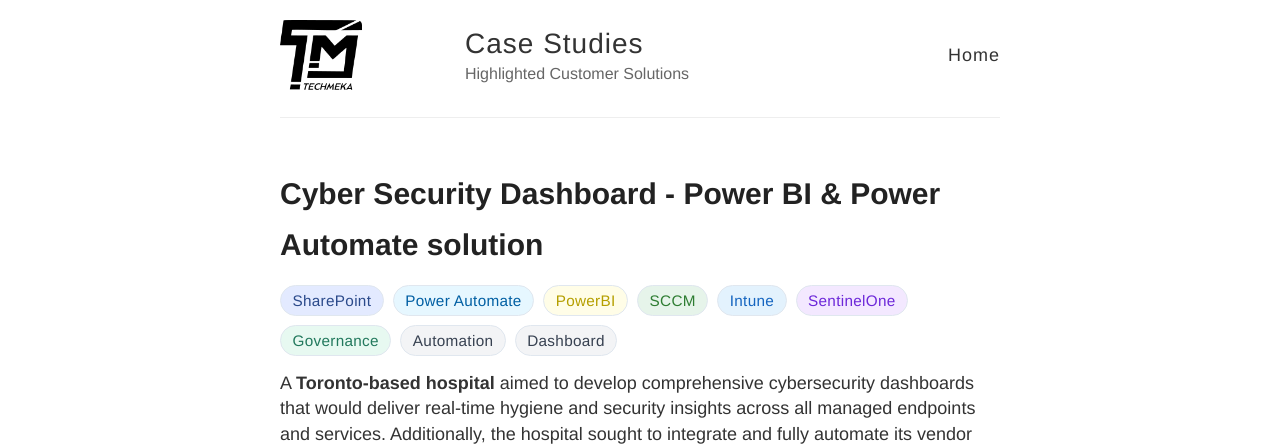
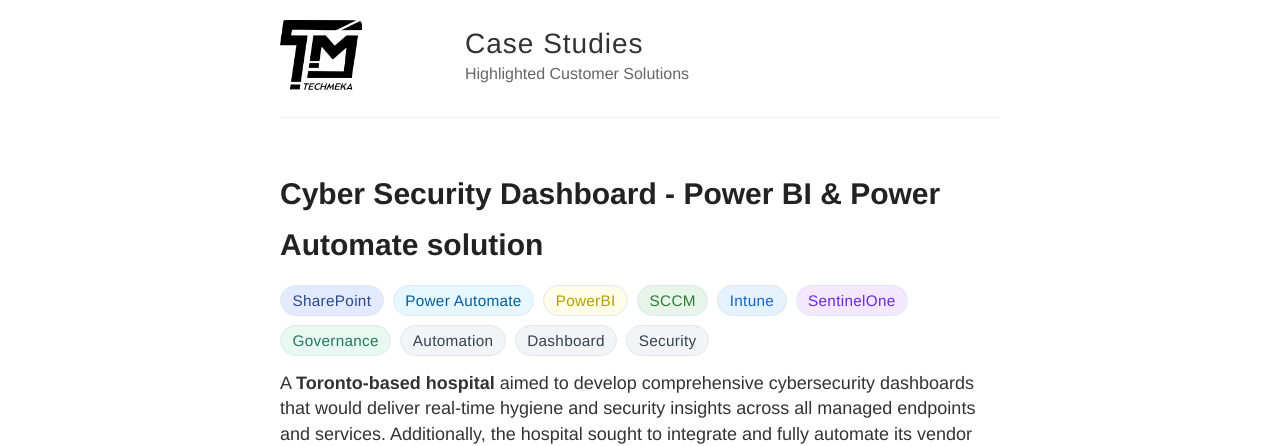
Before and after one commit to Techmeka/blog, a Jekyll site: the page built from _posts/2024-02-01-Cyber-Security-Dashboard.md, in a window 1280 px wide. Shown: the top 446 px of the page. Built offline with Jekyll 4.4.1, drawn with Linux system fonts in a browser that asks for light colours.

Commit message:
new updates

```diff
--- a/_layouts/default.html
+++ b/_layouts/default.html
@@ -28,7 +28,7 @@
             <p class="site-description">{{ site.description }}</p>
           </div>
           <nav>
-            <a href="https://www.techmeka.com">Home</a>
+            <!-- <a href="https://www.techmeka.com">Home</a> -->
            <!-- <a href="{{ site.baseurl }}/">Articles</a> -->
           </nav>
 
--- a/_posts/2024-02-01-Cyber-Security-Dashboard.md
+++ b/_posts/2024-02-01-Cyber-Security-Dashboard.md
@@ -2,7 +2,7 @@
 layout: post
 title: Cyber Security Dashboard - Power BI & Power Automate solution
 date: 2024-02-01 00:00:00
-tags: [ SharePoint, Power Automate, PowerBI, SCCM, Intune, SentinelOne, Governance, Automation, Dashboard ]
+tags: [ SharePoint, Power Automate, PowerBI, SCCM, Intune, SentinelOne, Governance, Automation, Dashboard, Security ]
 categories: [Data, Technology]
 image: /images/cyberSecurityDashboard.png
 published: true
```
